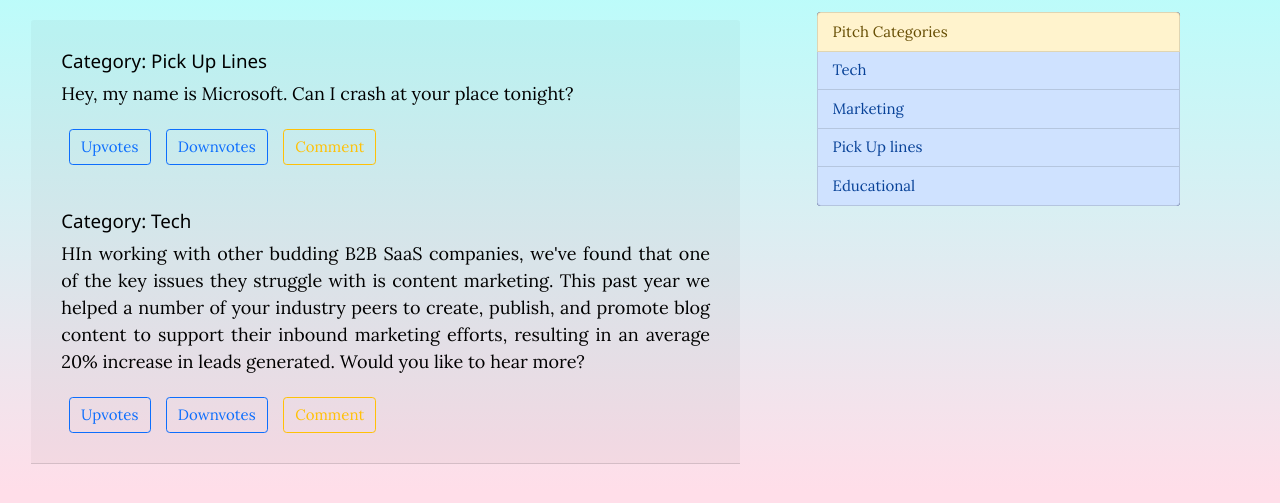
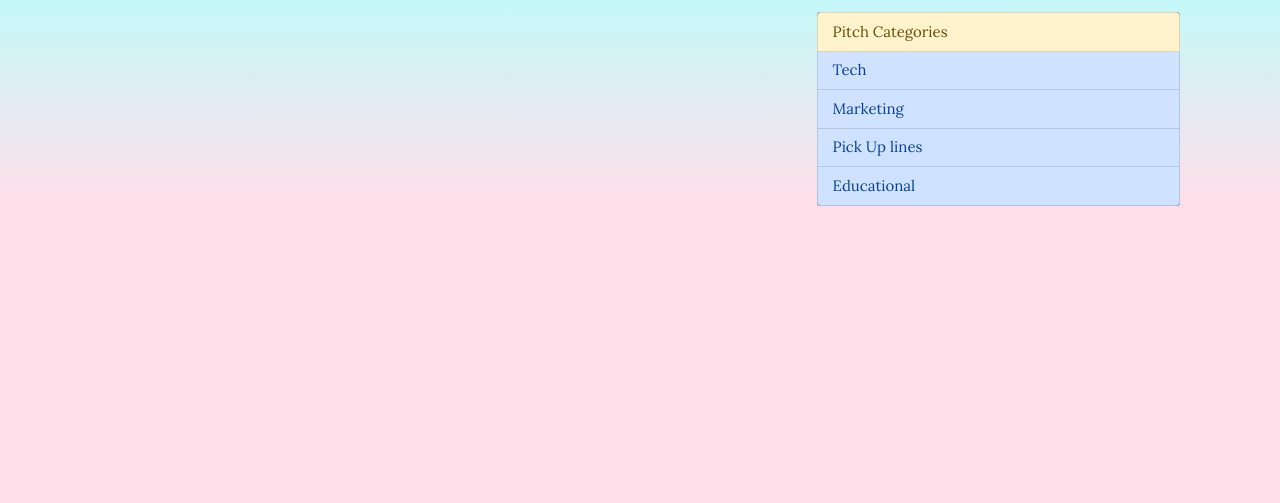
Before and after one commit to waynemorphic/my-pitch, a Flask app: page /posts in a window 1280 px wide. Shown: the part 54-557 px from the top of the page. Run offline with Flask 2, Linux system fonts and the light colour scheme; data that the repository does not hold is empty; some libraries are stand-ins or nearby versions; some web fonts are replaced.

Commit message:
third heroku push

```diff
--- a/application/config.py
+++ b/application/config.py
@@ -17,7 +17,8 @@ class ProdConfig(Config):
     Args:
         Config: The parent configuration class with General configuration settings
     '''
-    pass
+
+    SQLALCHEMY_DATABASE_URI = os.environ.get("DATABASE_URL")
 
 
 class DevConfig(Config):
@@ -30,7 +31,7 @@ class DevConfig(Config):
 
     SQLALCHEMY_DATABASE_URI = 'postgresql+psycopg2://wayne:123@localhost/pitchdb'
 
-    DEBUG = True
+    DEBUG = False
 
 
 class TestConfig(Config):
--- a/application/templates/posts.html
+++ b/application/templates/posts.html
@@ -27,69 +27,6 @@ background-image: linear-gradient(0deg, #FFDEE9 0%, #B5FFFC 100%); background-re
                 {% if user %}
                 <p> {{user.username| capitalize}} </p>
                 {% endif %}
-
-                <div class=""
-                    style="padding: 1%; font-family: 'Lora', serif; font-size: 1.2rem; text-align: justify; display: grid; grid-template-rows: auto auto; gap: 20px; width: auto;">
-                    <div class="card-header">
-                        <div>
-                            <div class="card-body">
-                                <h5 class="card-title">
-                                    <h5>Category: Pick Up Lines</h5>
-                                </h5>
-                                <p class="card-text">Hey, my name is Microsoft. Can I crash at your place tonight?
-                                </p>
-                                <div class="d-flex ">
-                                    <div class="p-2  order-1">
-                                        <button class="btn btn-outline-primary">
-                                            <a href=""style="text-decoration: none">Upvotes
-                                                </a>
-                                        </button>
-                                    </div>
-                                    <div class="p-2 order-2">
-                                        <button class="btn btn-outline-primary">
-                                            <a href="" style="text-decoration: none">Downvotes
-                                                </a>
-                                        </button>
-                                    </div>
-                                    <div class="p-2 order-3">
-                                        <a href=""
-                                            class="btn btn-outline-warning">Comment</a>
-                                    </div>
-
-                                </div>
-                            </div>
-
-                            <div class="card-body">
-                                <h5 class="card-title">
-                                    <h5>Category: Tech</h5>
-                                </h5>
-                                <p class="card-text">HIn working with other budding B2B SaaS companies, we've found that one of the key issues they
-                                    struggle with is content marketing. This past year we helped a number of your industry peers to create, publish,
-                                    and promote blog content to support their inbound marketing efforts, resulting in an average 20% increase in leads generated.
-                                    Would you like to hear more?
-                                </p>
-                                <div class="d-flex ">
-                                    <div class="p-2  order-1">
-                                        <button class="btn btn-outline-primary">
-                                            <a href=""style="text-decoration: none">Upvotes
-                                                </a>
-                                        </button>
-                                    </div>
-                                    <div class="p-2 order-2">
-                                        <button class="btn btn-outline-primary">
-                                            <a href="" style="text-decoration: none">Downvotes
-                                                </a>
-                                        </button>
-                                    </div>
-                                    <div class="p-2 order-3">
-                                        <a href=""
-                                            class="btn btn-outline-warning">Comment</a>
-                                    </div>
-                                </div>
-                            </div>
-                        </div>
-                    </div>
-                </div>
 
                 {% for post in posts %}
                 <div class=""
--- a/manager.py
+++ b/manager.py
@@ -7,7 +7,7 @@ from  flask_migrate import Migrate
 from flask_migrate import MigrateCommand # pip install flask_migrate==2.6.0
 
 # app instance
-app = create_app('development')
+app = create_app('production')
 # app = create_app('test')
 
 # instantiating the Manager class
--- /dev/null
+++ b/runtime.txt
@@ -0,0 +1 @@
+`python-3.8.10` into this file
```
Also changed, not shown: requirements.txt (added, +30 -0 lines), 1 other file.
